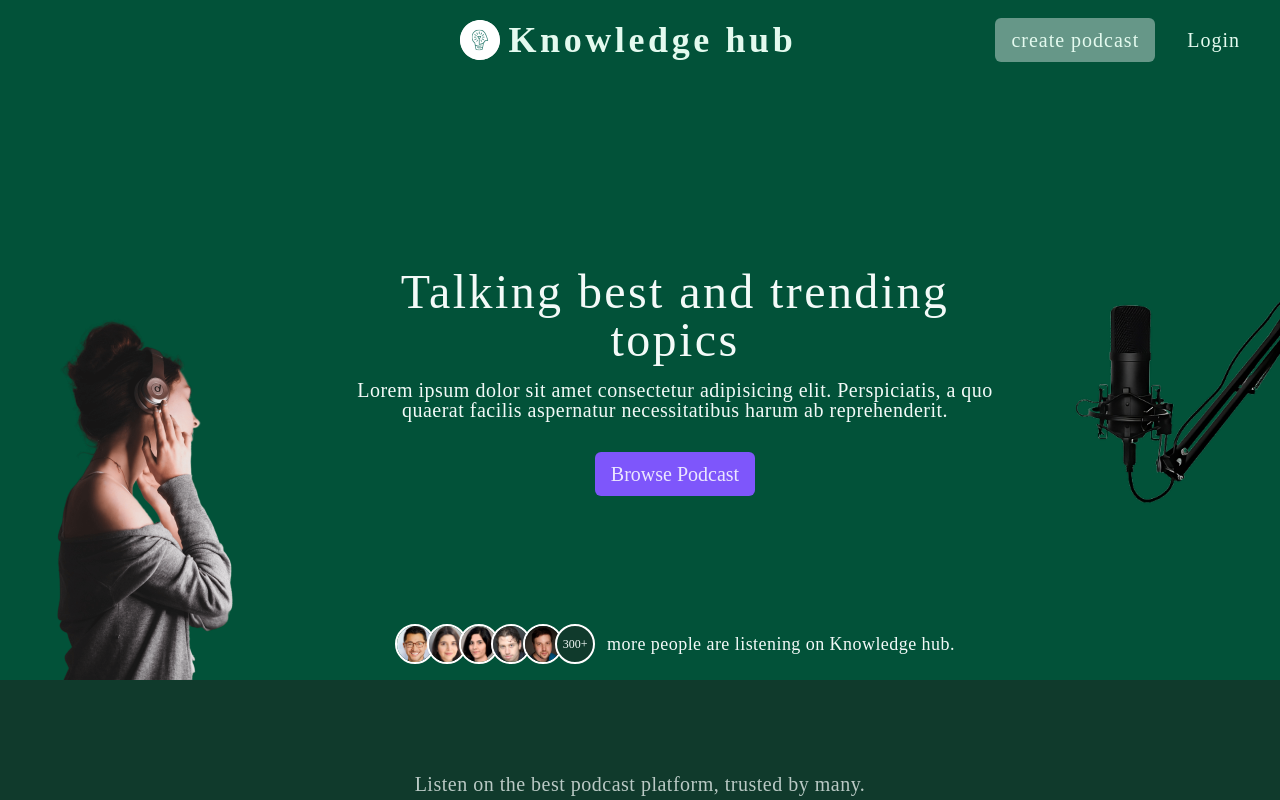
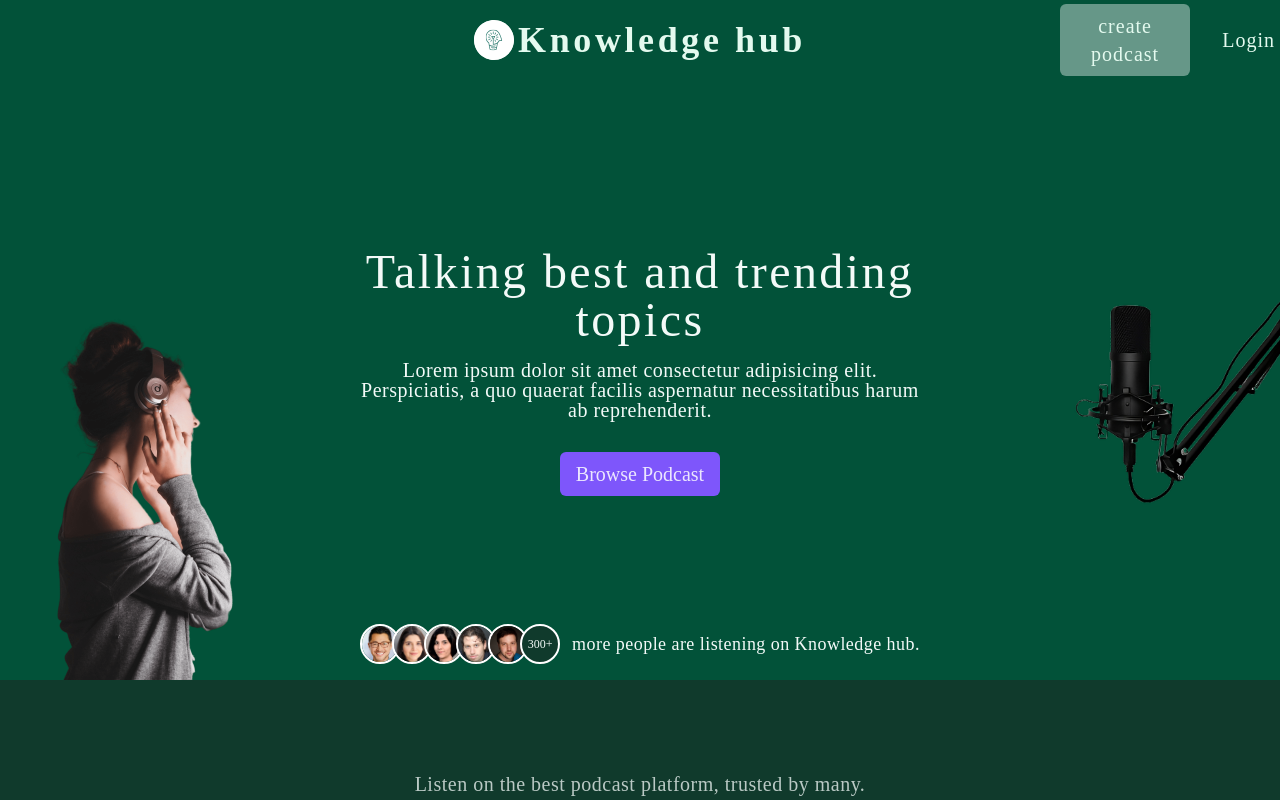
Before and after one commit to vinit-churi/react-podcast-app, a React (Vite) app: page / in a window 1280 px wide. Shown: the top 800 px of the page. Built offline with nearby package versions, Linux system fonts and the light colour scheme; no server answers; a web font is replaced by a local one.

Commit message:
improve styling

```diff
--- a/src/components/HeroSection.jsx
+++ b/src/components/HeroSection.jsx
@@ -64,10 +64,10 @@ const HeroSection = () => {
           </p>
         </div>
       </div>
-      <div className="flex-[0_0_max-content] max-[1108px]:flex-[0_0_0px] self-center">
+      <div className="flex-[0_0_300px] max-[1108px]:flex-[0_0_0px] self-center">
         <img
           src={micImage}
-          className="h-auto w-[230px] origin-right scale-125"
+          className="h-auto w-[230px] origin-right scale-125 block mr-0 ml-auto"
           alt=""
         />
       </div>
--- a/src/components/NavBar.jsx
+++ b/src/components/NavBar.jsx
@@ -15,19 +15,19 @@ const NavBar = () => {
     navigate("/dashboard");
   }
   return (
-    <div className="bg-primary text-primaryLight flex font-primary h-20">
-      <div className="flex items-center gap-2 flex-[1_1_auto]">
+    <div className="bg-primary grid text-primaryLight font-primary h-20 grid-cols-[220px_auto_220px] max-[740px]:grid-cols-[auto_220px] grid-rows-[auto]">
+      <div className="flex justify-center items-center gap-1 col-start-2 col-end-3 max-[740px]:col-start-1 max-[740px]:col-end-2 max-[671px]:ml-2 max-[671px]:mr-auto">
         <img
           onClick={() => navigate("/")}
           src={Logo}
           alt="logo"
-          className="h-[40px] max-[584px]:ml-2 ml-auto"
+          className="h-[40px]"
         />
-        <span className="font-bold text-4xl tracking-widest mr-[20%] min-[1440px]:mr-auto max-[671px]:mr-auto max-[671px]:ml-2 max-[584px]:hidden ">
+        <span className="font-bold text-4xl tracking-widest max-[584px]:hidden whitespace-nowrap">
           Knowledge hub
         </span>
       </div>
-      <div className="flex-[0_0_max-content] flex items-center gap-8 mr-10 max-[584px]:mr-4 max-[584px]:gap-4 ">
+      <div className="col-start-3 col-end-4 flex items-center pr-[5px] gap-8 max-[584px]:gap-4  max-[740px]:col-start-2 max-[740px]:col-end-3">
         <button
           onClick={goToDashboard}
           className=" rounded-md text-xl bg-[#ffffff65] cursor-pointer self-center px-4 py-2 tracking-wider"
```
